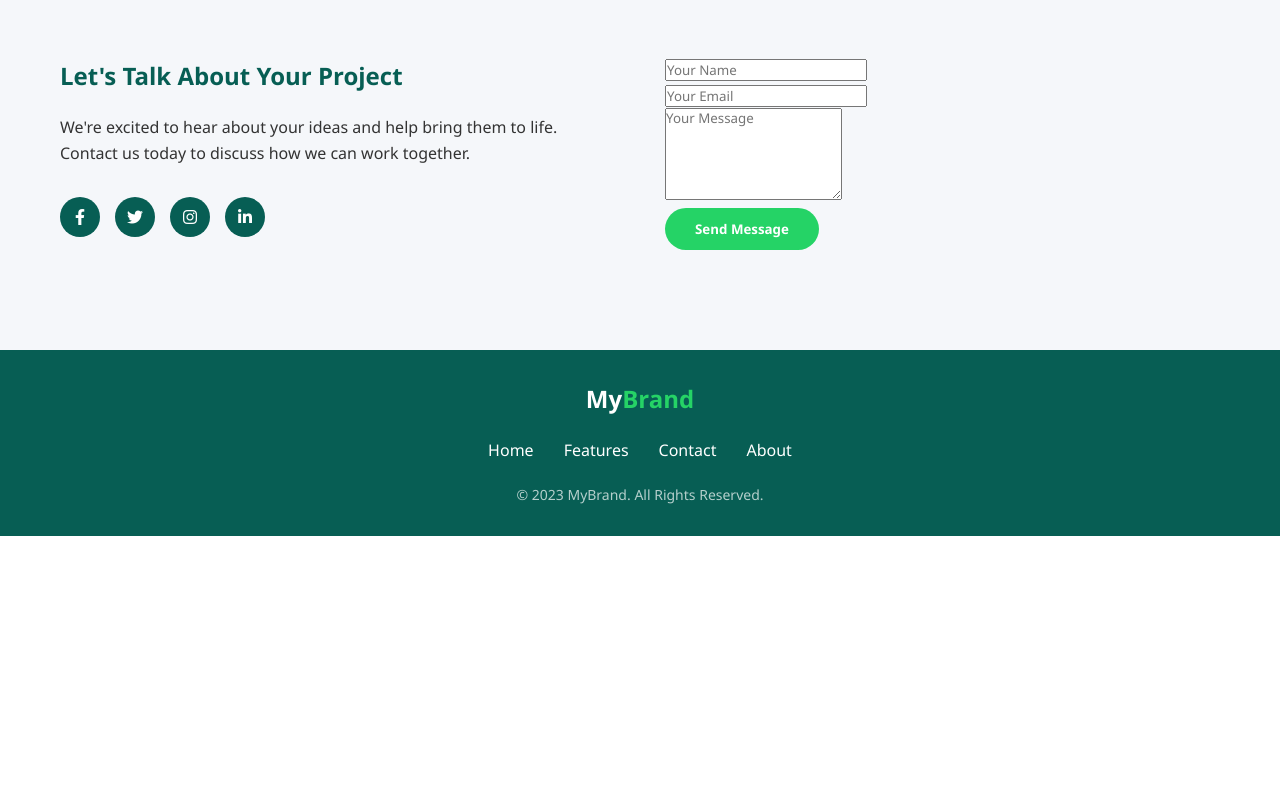
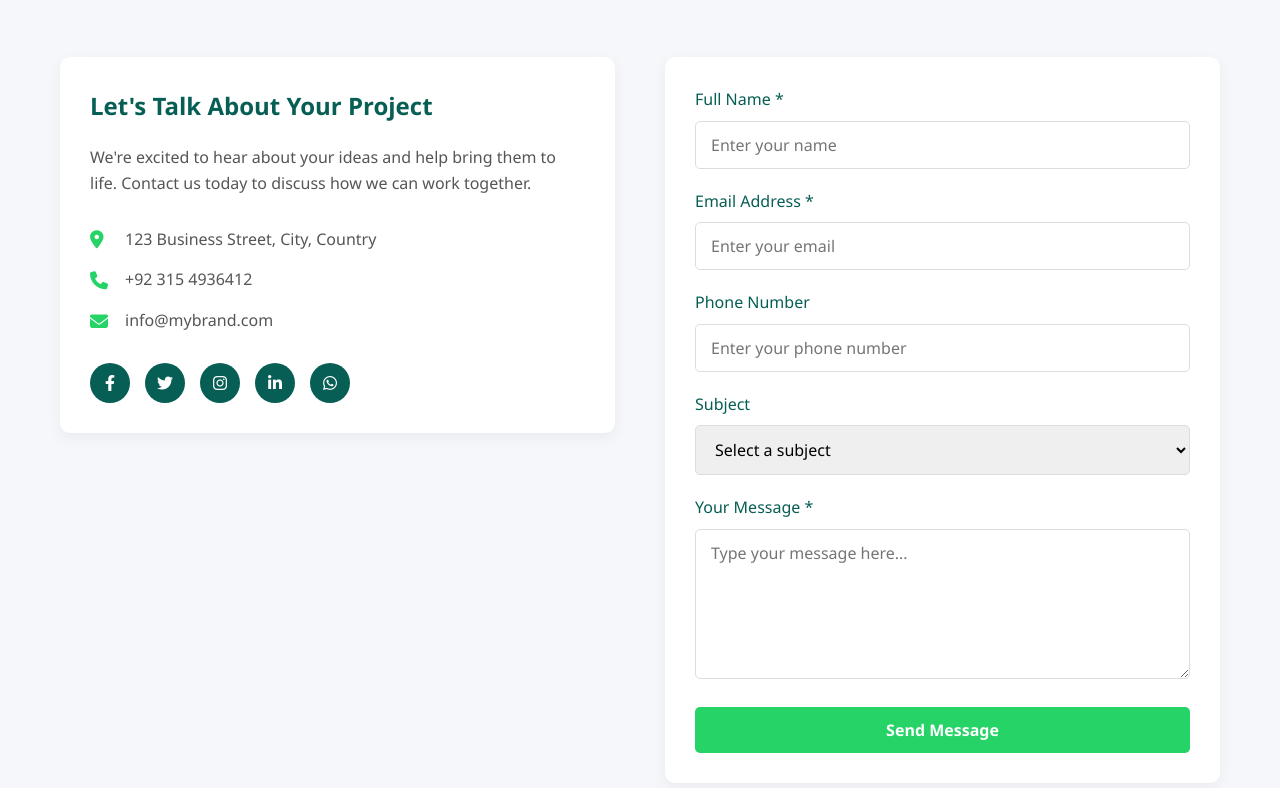
Before and after one commit to amjadbhai105/portfolio, a plain HTML site: page index.html in a window 1280 px wide. Shown: the part 1672-2460 px from the top of the page. Before the commit the page ends 2208 px from the top, so only its background shows below. Drawn offline with Linux system fonts and the light colour scheme.

Commit message:
Update index.html
contact section change

```diff
--- a/index.html
+++ b/index.html
@@ -189,7 +189,7 @@
             color: var(--dark-color);
         }
 
-        .contact {
+  .contact {
             padding: 100px 0;
             background: #f5f7fa;
         }
@@ -198,6 +198,14 @@
             display: grid;
             grid-template-columns: repeat(auto-fit, minmax(300px, 1fr));
             gap: 50px;
+            align-items: flex-start;
+        }
+
+        .contact-info {
+            padding: 30px;
+            background: white;
+            border-radius: 10px;
+            box-shadow: 0 5px 15px rgba(0, 0, 0, 0.05);
         }
 
         .contact-info h3 {
@@ -208,11 +216,30 @@
 
         .contact-info p {
             margin-bottom: 30px;
+            color: #555;
+        }
+
+        .contact-details {
+            margin-bottom: 30px;
+        }
+
+        .contact-details p {
+            margin-bottom: 15px;
+            display: flex;
+            align-items: center;
+        }
+
+        .contact-details i {
+            margin-right: 10px;
+            color: var(--primary-color);
+            font-size: 18px;
+            width: 25px;
         }
 
         .social-links {
             display: flex;
             gap: 15px;
+            margin-top: 20px;
         }
 
         .social-links a {
@@ -231,6 +258,81 @@
         .social-links a:hover {
             background: var(--primary-color);
             transform: translateY(-3px);
+        }
+
+        .contact-form {
+            padding: 30px;
+            background: white;
+            border-radius: 10px;
+            box-shadow: 0 5px 15px rgba(0, 0, 0, 0.05);
+        }
+
+        .form-group {
+            margin-bottom: 20px;
+        }
+
+        .form-group label {
+            display: block;
+            margin-bottom: 8px;
+            font-weight: 500;
+            color: var(--dark-color);
+        }
+
+        .form-group input,
+        .form-group textarea,
+        .form-group select {
+            width: 100%;
+            padding: 12px 15px;
+            border: 1px solid #ddd;
+            border-radius: 5px;
+            font-size: 16px;
+            transition: border 0.3s;
+        }
+
+        .form-group input:focus,
+        .form-group textarea:focus,
+        .form-group select:focus {
+            border-color: var(--primary-color);
+            outline: none;
+            box-shadow: 0 0 0 3px rgba(37, 211, 102, 0.2);
+        }
+
+        .form-group textarea {
+            min-height: 150px;
+            resize: vertical;
+        }
+
+        .form-btn {
+            display: inline-block;
+            background: var(--primary-color);
+            color: white;
+            padding: 12px 30px;
+            border-radius: 5px;
+            text-decoration: none;
+            font-weight: 600;
+            transition: all 0.3s;
+            border: none;
+            cursor: pointer;
+            font-size: 16px;
+            width: 100%;
+        }
+
+        .form-btn:hover {
+            background: var(--dark-color);
+            transform: translateY(-3px);
+            box-shadow: 0 5px 15px rgba(0, 0, 0, 0.1);
+        }
+
+        @media (max-width: 768px) {
+            .contact-container {
+                grid-template-columns: 1fr;
+                gap: 30px;
+            }
+
+            .contact-info,
+            .contact-form {
+                padding: 20px;
+            }
         }
 
         .whatsapp-float {
@@ -381,7 +483,7 @@
         </div>
     </section>
 
-    <section class="contact" id="contact">
+   <section class="contact" id="contact">
         <div class="container">
             <div class="section-title">
                 <h2>Contact Us</h2>
@@ -391,25 +493,56 @@
                 <div class="contact-info">
                     <h3>Let's Talk About Your Project</h3>
                     <p>We're excited to hear about your ideas and help bring them to life. Contact us today to discuss how we can work together.</p>
+
+                    <div class="contact-details">
+                        <p><i class="fas fa-map-marker-alt"></i> 123 Business Street, City, Country</p>
+                        <p><i class="fas fa-phone"></i> +92 315 4936412</p>
+                        <p><i class="fas fa-envelope"></i> info@mybrand.com</p>
+                    </div>
+
                     <div class="social-links">
-                        <a href="#"><i class="fab fa-facebook-f"></i></a>
-                        <a href="#"><i class="fab fa-twitter"></i></a>
-                        <a href="#"><i class="fab fa-instagram"></i></a>
-                        <a href="#"><i class="fab fa-linkedin-in"></i></a>
+                        <a href="#" aria-label="Facebook"><i class="fab fa-facebook-f"></i></a>
+                        <a href="#" aria-label="Twitter"><i class="fab fa-twitter"></i></a>
+                        <a href="#" aria-label="Instagram"><i class="fab fa-instagram"></i></a>
+                        <a href="#" aria-label="LinkedIn"><i class="fab fa-linkedin-in"></i></a>
+                        <a href="https://wa.me/923154936412" aria-label="WhatsApp"><i class="fab fa-whatsapp"></i></a>
                     </div>
                 </div>
+
                 <div class="contact-form">
                     <form>
                         <div class="form-group">
-                            <input type="text" placeholder="Your Name" required>
+                            <label for="name">Full Name *</label>
+                            <input type="text" id="name" name="name" placeholder="Enter your name" required>
                         </div>
+
                         <div class="form-group">
-                            <input type="email" placeholder="Your Email" required>
+                            <label for="email">Email Address *</label>
+                            <input type="email" id="email" name="email" placeholder="Enter your email" required>
                         </div>
+
                         <div class="form-group">
-                            <textarea placeholder="Your Message" rows="5" required></textarea>
+                            <label for="phone">Phone Number</label>
+                            <input type="tel" id="phone" name="phone" placeholder="Enter your phone number">
                         </div>
-                        <button type="submit" class="btn">Send Message</button>
+
+                        <div class="form-group">
+                            <label for="subject">Subject</label>
+                            <select id="subject" name="subject">
+                                <option value="">Select a subject</option>
+                                <option value="general">General Inquiry</option>
+                                <option value="support">Support Request</option>
+                                <option value="business">Business Proposal</option>
+                                <option value="feedback">Feedback</option>
+                            </select>
+                        </div>
+
+                        <div class="form-group">
+                            <label for="message">Your Message *</label>
+                            <textarea id="message" name="message" placeholder="Type your message here..." required></textarea>
+                        </div>
+
+                        <button type="submit" class="form-btn">Send Message</button>
                     </form>
                 </div>
             </div>
```
